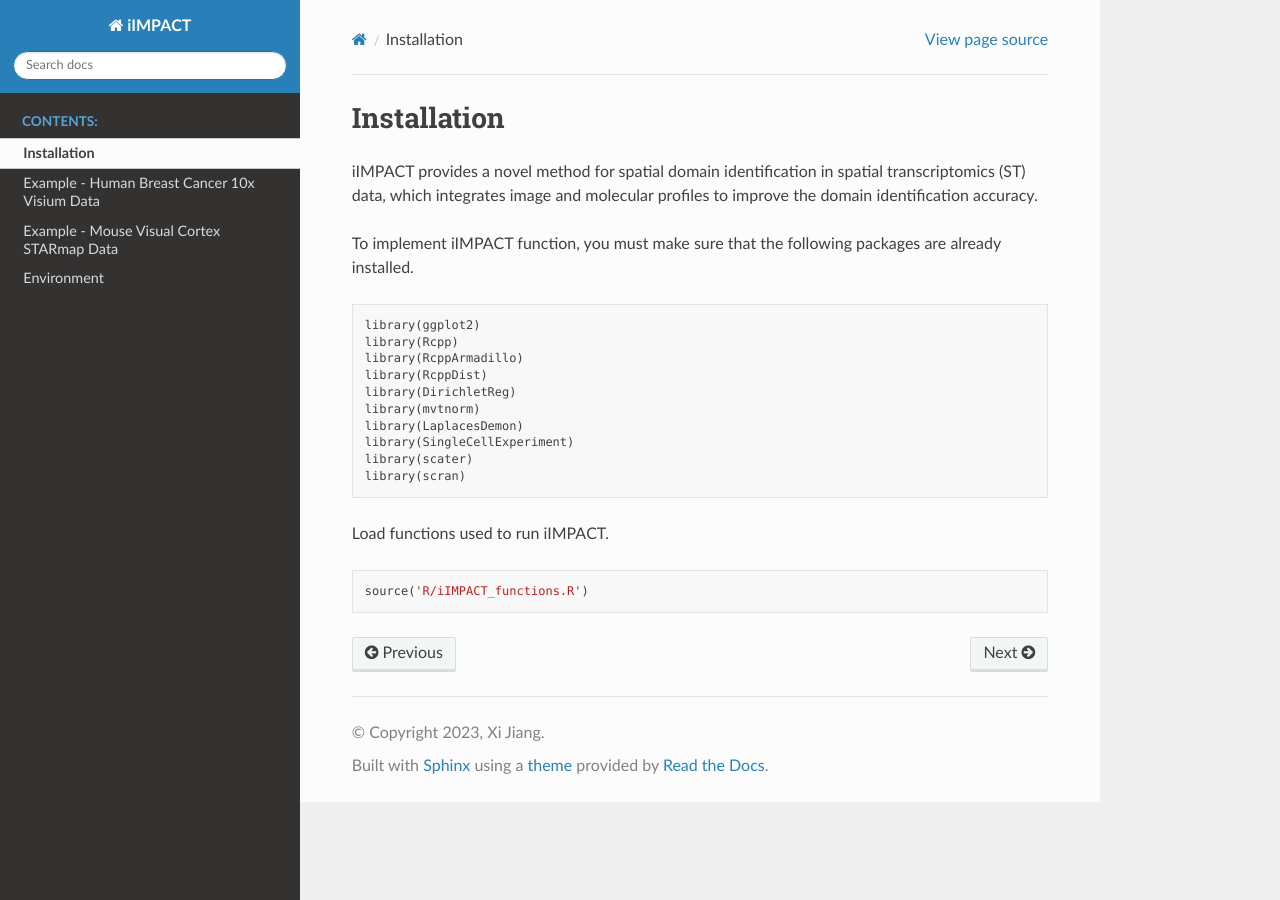
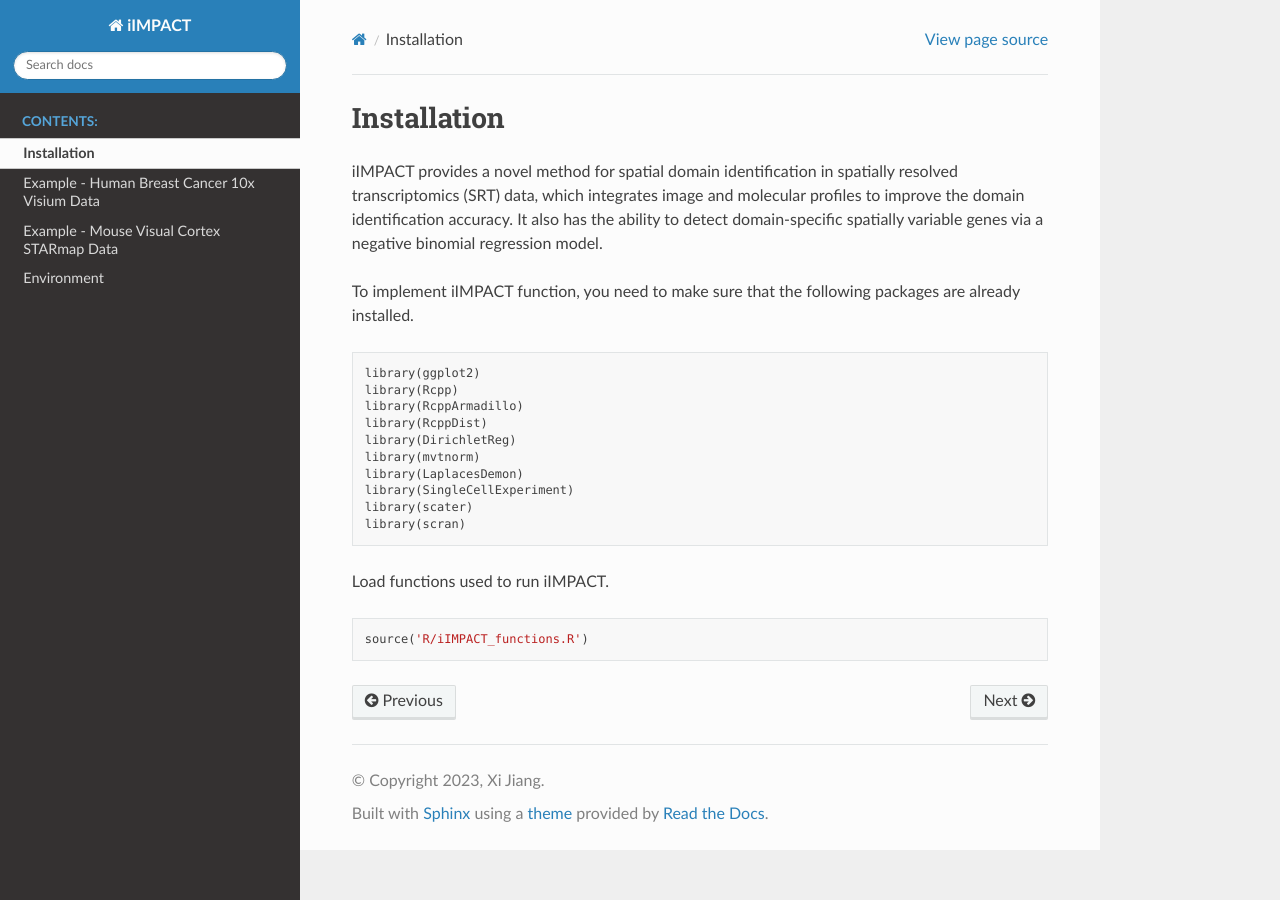
Before and after one commit to Xijiang1997/iIMPACT, a Sphinx documentation site: the page built from docs/installation.rst, in a window 1280 px wide. Built offline with Sphinx 7.4.7 and the Read the Docs theme 2.0.0, drawn with Linux system fonts in a browser that asks for light colours.

Commit message:
Update installation.rst

```diff
--- a/docs/installation.rst
+++ b/docs/installation.rst
@@ -1,9 +1,9 @@
 Installation
 ==========================
 
-iIMPACT provides a novel method for spatial domain identification in spatial transcriptomics (ST) data, which integrates image and molecular profiles to improve the domain identification accuracy.
+iIMPACT provides a novel method for spatial domain identification in spatially resolved transcriptomics (SRT) data, which integrates image and molecular profiles to improve the domain identification accuracy. It also has the ability to detect domain-specific spatially variable genes via a negative binomial regression model.
 
-To implement iIMPACT function, you must make sure that the following packages are already installed. ::
+To implement iIMPACT function, you need to make sure that the following packages are already installed. ::
 
     library(ggplot2)
     library(Rcpp)
```
